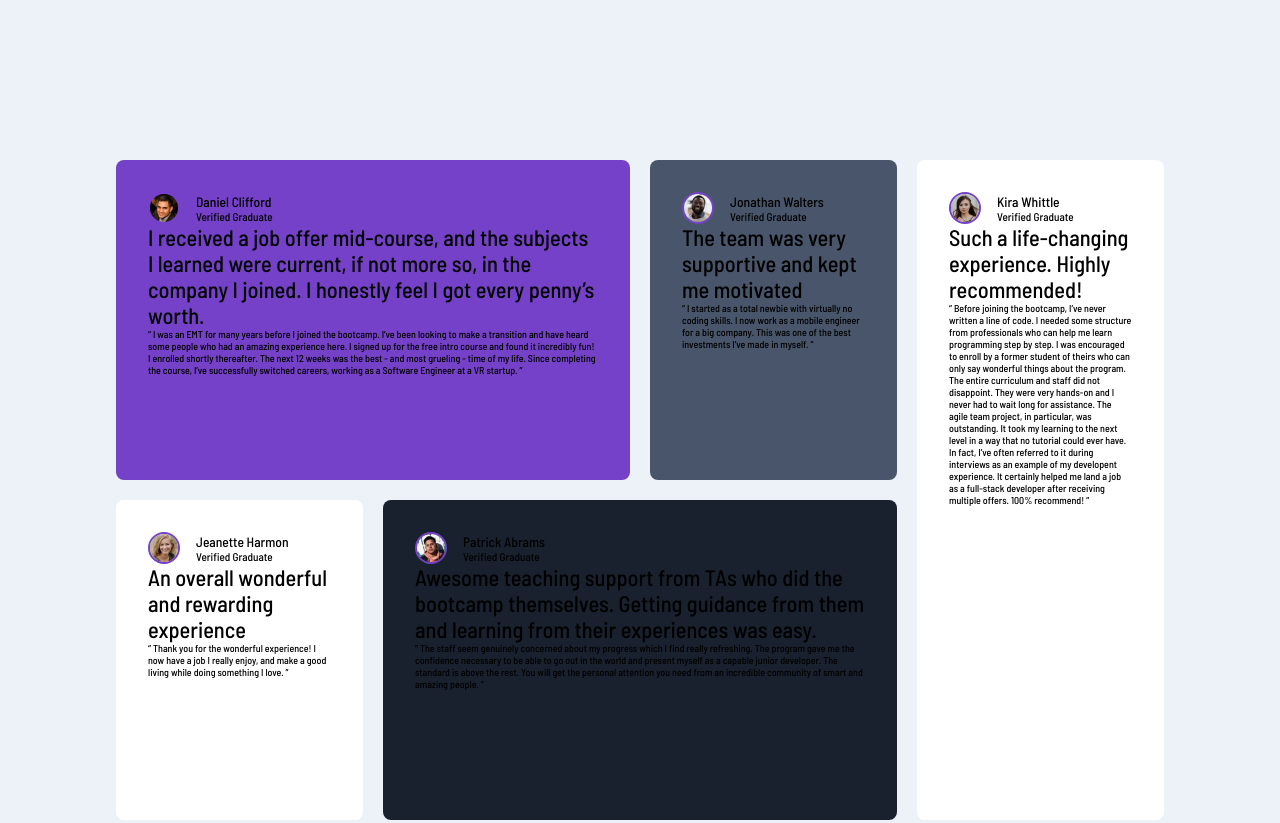
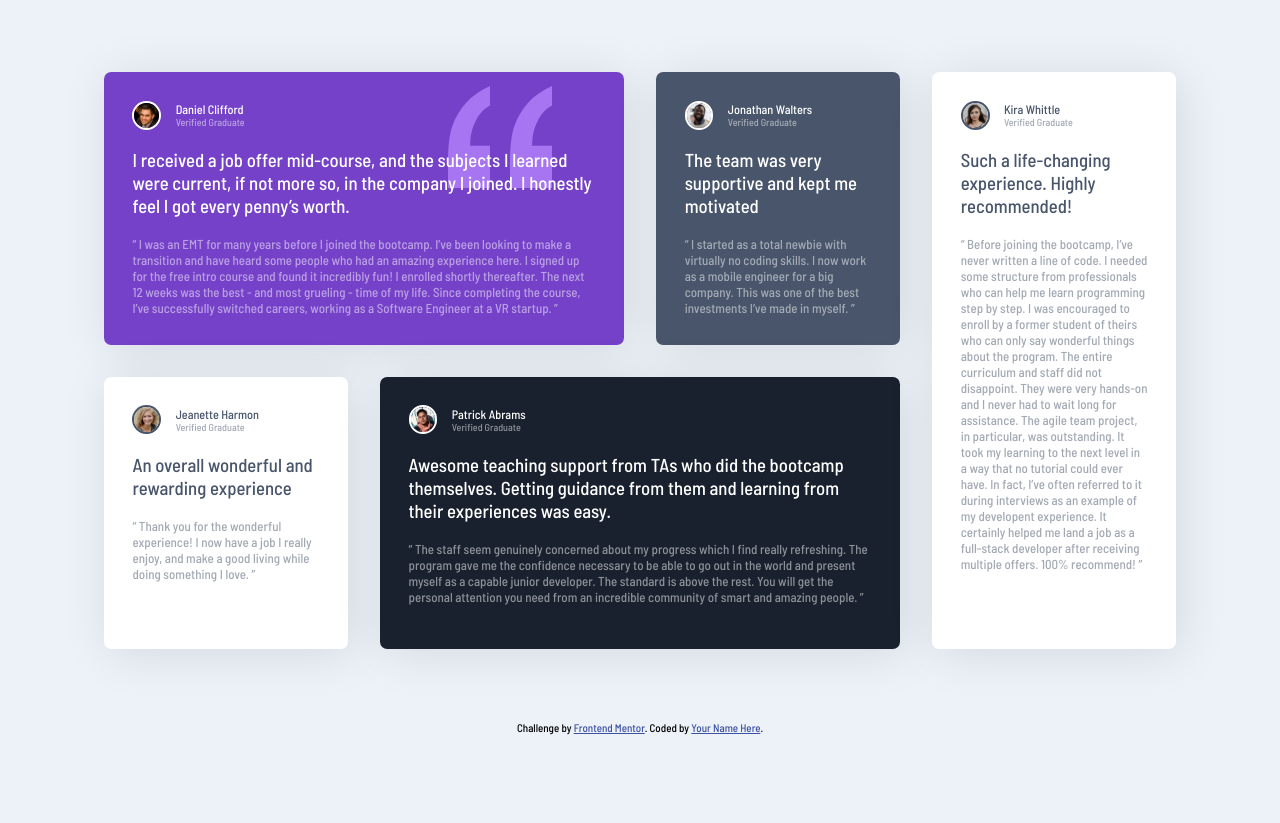
Before and after one commit to StevenMejorada/coding-challenges, a website: page project 3/testimonials-grid-section-main/index.html in a window 1280 px wide. Shown: the top 823 px of the page. After the commit the page ends 800 px from the top, so only its background shows below. Drawn offline with Linux system fonts and the light colour scheme.

Commit message:
finish design and responsiveness

```diff
--- a/project 3/testimonials-grid-section-main/index.html
+++ b/project 3/testimonials-grid-section-main/index.html
@@ -24,10 +24,10 @@
         <div class="review__profile">
           <img src="images/image-daniel.jpg" alt="profile image" class="review__profile-image">
           <div class="review__profile-details">
-            <h3 class="heading-3">
+            <h3 class="heading-3 heading-3--light">
               Daniel Clifford
             </h3>
-            <h4 class="heading-4">
+            <h4 class="heading-4 heading-4--light">
               Verified Graduate
             </h4>
           </div>
@@ -52,10 +52,10 @@
         <div class="review__profile">
           <img src="images/image-jonathan.jpg" alt="profile image" class="review__profile-image">
           <div class="review__profile-details">
-            <h3 class="heading-3">
+            <h3 class="heading-3 heading-3--light">
               Jonathan Walters
             </h3>
-            <h4 class="heading-4">
+            <h4 class="heading-4 heading-4--light">
               Verified Graduate
             </h4>
           </div>
@@ -100,11 +100,11 @@
       <div class="review__profile">
         <img src="images/image-patrick.jpg" alt="profile image" class="review__profile-image">
         <div class="review__pro">
-          <h3 class="heading-3">
+          <h3 class="heading-3 heading-3--light">
             Patrick Abrams
 
           </h3>
-          <h4 class="heading-4">
+          <h4 class="heading-4 heading-4--light">
             Verified Graduate
           </h4>
         </div>
--- a/project 3/testimonials-grid-section-main/scss/_base.scss
+++ b/project 3/testimonials-grid-section-main/scss/_base.scss
@@ -12,7 +12,14 @@ $color-light-grayish-blue: hsl(210, 46%, 95%);
 $font-primary: "Barlow Semi Condensed", sans-serif;
 
 // GUTTER
-$grid-gap: 20px;
+$grid-gap: 2.2rem;
+
+// BREAKPOINTS
+$bp-largest: 81.25em; // 1300px
+$bp-large: 68.75em; // 1100px
+$bp-medium: 62.5em; // 1000px;
+$bp-small: 37.5em; // 600px;
+
 *,
 *::after,
 *::before {
@@ -21,20 +28,39 @@ $grid-gap: 20px;
   box-sizing: inherit;
 }
 
+html {
+  @media only screen and (max-width: $bp-largest) {
+    font-size: 90%;
+  }
+}
 body {
   box-sizing: border-box;
-  font-size: 62.5%; // 1rem=10px
   font-family: $font-primary;
   background-color: $color-light-grayish-blue;
 }
 
 .container {
   display: grid;
-  grid-template-columns: 6rem repeat(4, [col-start] 1fr [col-end]) 6rem;
-  grid-template-rows: repeat(2, minmax(40vh, 1fr));
+  grid-template-columns: 8rem repeat(4, [col-start] 1fr [col-end]) 8rem;
+  grid-template-rows: repeat(2, minmax(min-content, 1fr));
   grid-gap: $grid-gap;
+
+  @media only screen and (max-width: $bp-largest) {
+    grid-template-columns: 5rem repeat(4, [col-start] 1fr [col-end]) 5rem;
+  }
+
+  @media only screen and (max-width: $bp-large) {
+    grid-template-columns: 1rem repeat(4, [col-start] 1fr [col-end]) 1rem;
+  }
+
+  @media only screen and (max-width: $bp-medium) {
+    grid-template-columns: 7rem [col-start] 1fr [col-end] 7rem;
+  }
+  @media only screen and (max-width: $bp-small) {
+    grid-template-columns: 1rem [col-start] 1fr [col-end] 1rem;
+  }
 }
 
 .reviews {
-  margin: 10rem 0;
+  margin: 5rem 0;
 }
--- a/project 3/testimonials-grid-section-main/scss/_reviews.scss
+++ b/project 3/testimonials-grid-section-main/scss/_reviews.scss
@@ -1,6 +1,12 @@
 .review {
+  position: relative;
   padding: 2rem;
   border-radius: 0.5rem;
+  display: grid;
+  grid-template-rows: repeat(3, min-content);
+  grid-gap: 1.3rem;
+
+  box-shadow: 5px 5px 50px rgba(black, 0.1);
 
   &__profile {
     display: flex;
@@ -9,9 +15,11 @@
     &-image {
       margin-right: 1rem;
       border-radius: 50%;
-      border: solid 2px $color-violet;
+      border: solid 2px currentColor;
       width: 2rem;
       height: 2rem;
+      position: relative;
+      z-index: 2;
     }
 
     &-details {
@@ -19,27 +27,60 @@
   }
   &--1 {
     grid-column: col-start 1 / col-end 2;
+    @media only screen and (max-width: $bp-medium) {
+      grid-column: col-start / col-end;
+    }
     background-color: $color-violet;
+
+    color: $color-white;
+
+    &::before {
+      content: url(../images/bg-pattern-quotation.svg);
+      position: absolute;
+      z-index: 1;
+      right: 5rem;
+      top: 1rem;
+    }
   }
 
   &--2 {
     grid-column: col-start 3 / col-end 3;
     background-color: $color-grayish-blue;
+
+    color: $color-white;
+    @media only screen and (max-width: $bp-medium) {
+      grid-column: col-start / col-end;
+    }
   }
 
   &--3 {
     grid-column: col-start 1 / col-end 1;
     background-color: $color-white;
+    @media only screen and (max-width: $bp-medium) {
+      grid-column: col-start / col-end;
+    }
+
+    color: $color-grayish-blue;
   }
 
   &--4 {
     grid-column: col-start 2 / col-end 3;
     background-color: $color-blackish-blue;
+    @media only screen and (max-width: $bp-medium) {
+      grid-column: col-start / col-end;
+    }
+
+    color: $color-white;
   }
 
   &--5 {
     grid-column: col-start 4 / col-end 4;
     grid-row: 1 / -1;
     background-color: $color-white;
+    @media only screen and (max-width: $bp-medium) {
+      grid-column: col-start / col-end;
+    }
+
+    color: $color-grayish-blue;
   }
 }
--- a/project 3/testimonials-grid-section-main/scss/_typography.scss
+++ b/project 3/testimonials-grid-section-main/scss/_typography.scss
@@ -1,17 +1,30 @@
+%z {
+  position: relative;
+  z-index: 2;
+}
+
 .heading-3 {
+  @extend %z;
   font-size: 0.85rem;
   font-weight: 500;
 }
 
 .heading-4 {
+  @extend %z;
   font-size: 0.7rem;
   font-weight: 500;
+  opacity: 0.5;
 }
 
 .paragraph-1 {
-  font-size: 1.4rem;
+  @extend %z;
+  font-size: 1.3rem;
   font-weight: 500;
 }
 
 .paragraph-2 {
+  @extend %z;
+  font-size: 0.9rem;
+  font-weight: 500;
+  opacity: 0.5;
 }
```
Also changed, not shown: project 3/testimonials-grid-section-main/css/style.css.
